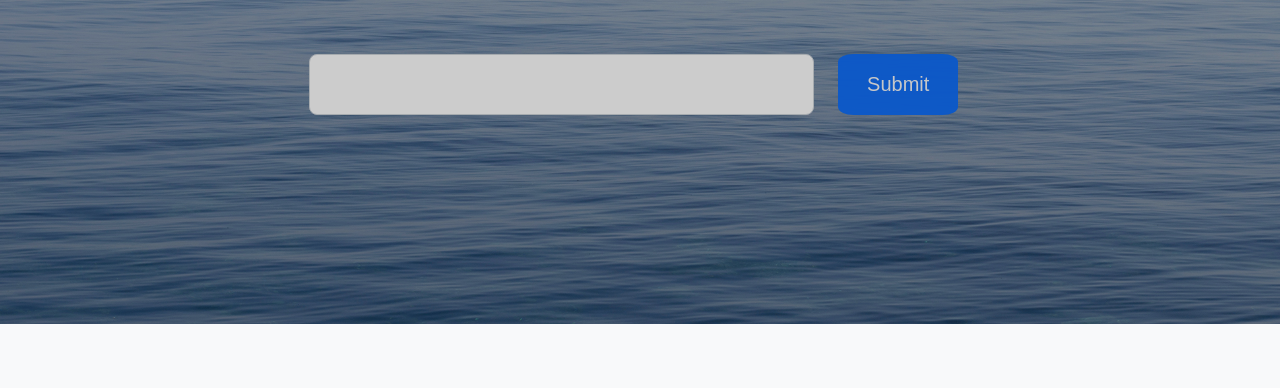
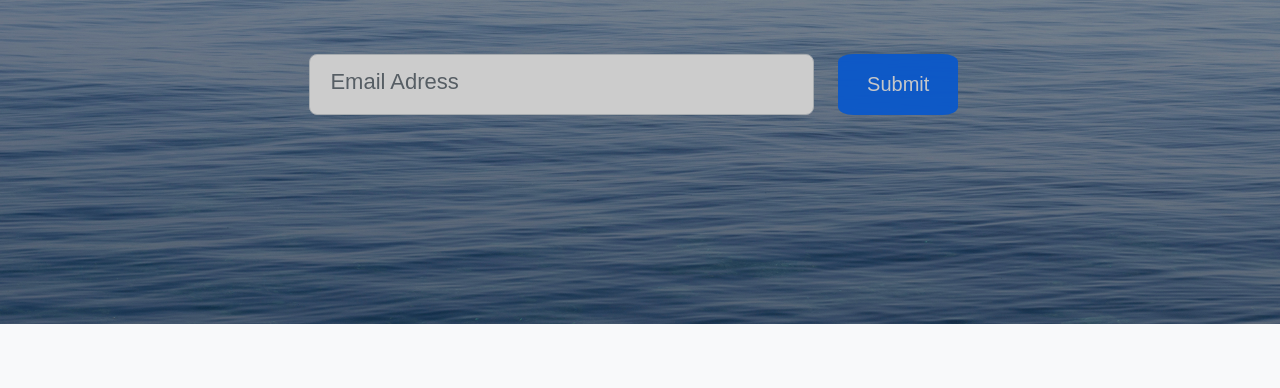
Before and after one commit to gulluasdova/Landing-Page, a plain HTML site: page index.html in a window 1280 px wide. Shown: the part 412-800 px from the top of the page. Drawn offline with Linux system fonts and the light colour scheme.

Commit message:
placeholder custom

```diff
--- a/esas.css
+++ b/esas.css
@@ -301,3 +301,9 @@ header .header-signup:hover{
     margin-right: 24px;
     font-size: 28px;
 }
+
+::placeholder {
+    color:#6c757d;
+    opacity: 1;
+    font-size: 22px;
+  }
--- a/index.html
+++ b/index.html
@@ -23,7 +23,7 @@
                 <div class="intro-body">
                     <h1>Generate more leads with a professional landing page!</h1>
                     <div class="search-content">
-                        <input type="Email Adress">
+                        <input type="Email Adress" placeholder="Email Adress">
                         <button>Submit</button>
                     </div>
                 </div>
@@ -113,7 +113,7 @@
                 <div class="signup-body">
                     <h2>Ready to get started? Sign up now!</h2>
                     <div class="search-content">
-                        <input type="Email Adress" name="" id="">
+                        <input type="Email Adress" name="" id="" placeholder="Email Adress">
                         <button>Submit</button>
                     </div>
                 </div>
```
